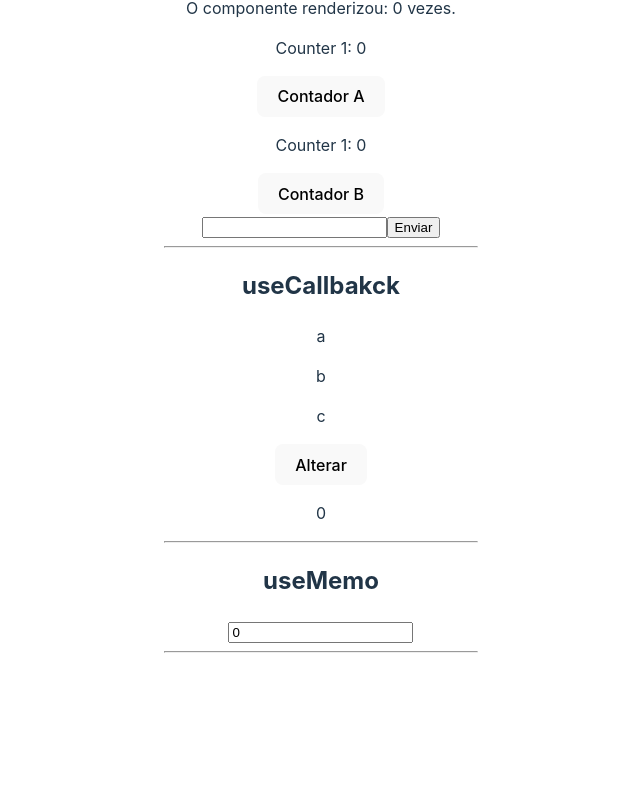
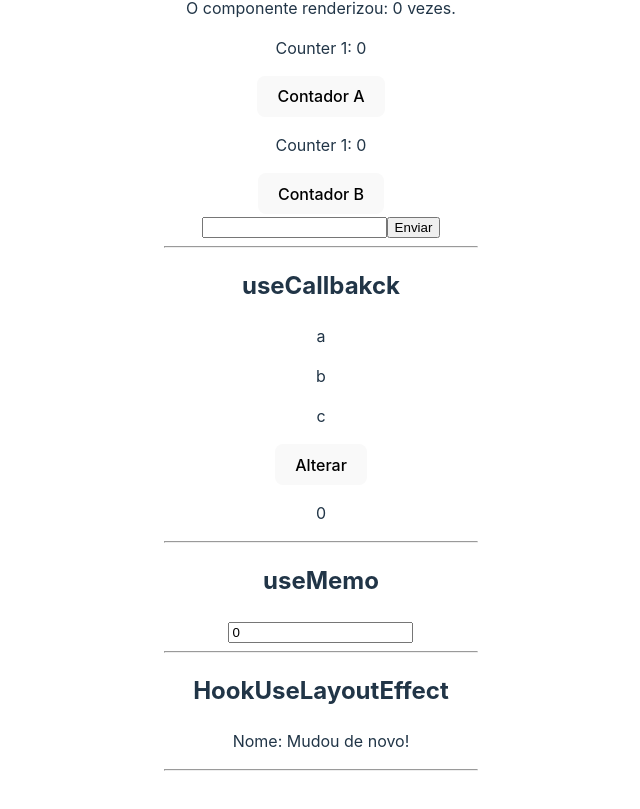
Before and after one commit to MACHADOKING/curso-matheus-battisti, a React (Vite) app in the folder 8 - Hooks - React/Hooks-React/: page / in a window 1280 px wide. Shown: the part 1265-2074 px from the top of the page, without its empty margins (319-959 px from the left). Before the commit the page ends 1958 px from the top, so only its background shows below. Built offline with nearby package versions, Linux system fonts and the light colour scheme.

Commit message:
Feat: useLayoutEffect

```diff
--- /dev/null
+++ b/8 - Hooks - React/Hooks-React/src/components/HookUseLayoutEffect.jsx
@@ -0,0 +1,27 @@
+import { useLayoutEffect, useEffect, useState } from "react";
+
+const HookUseLayoutEffect = () => {
+  const [name, setName] = useState("Algum nome");
+
+  useEffect(() => {
+    console.log("2");
+    setName("Mudou de novo!");
+  }, []);
+
+  useLayoutEffect(() => {
+    console.log("1");
+    setName("Outro nome");
+  }, []);
+
+  console.log(name);
+
+  return (
+    <div>
+      <h2>HookUseLayoutEffect</h2>
+      <p>Nome: {name}</p>
+      <hr />
+    </div>
+  );
+};
+
+export default HookUseLayoutEffect;
--- a/8 - Hooks - React/Hooks-React/src/pages/Home/Home.jsx
+++ b/8 - Hooks - React/Hooks-React/src/pages/Home/Home.jsx
@@ -9,6 +9,7 @@
 import HookUseRef from "../../components/HookUseRef";
 import HookUseCallback from "../../components/HookUseCallback";
 import HookUseMemo from "../../components/HookUseMemo";
+import HookUseLayoutEffect from "../../components/HookUseLayoutEffect";
 
 const Home = () => {
   const { contextValue } = useContext(SomeContext);
@@ -24,6 +25,7 @@
       <HookUseRef />
       <HookUseCallback />
       <HookUseMemo />
+      <HookUseLayoutEffect />
     </div>
   );
 };
```
